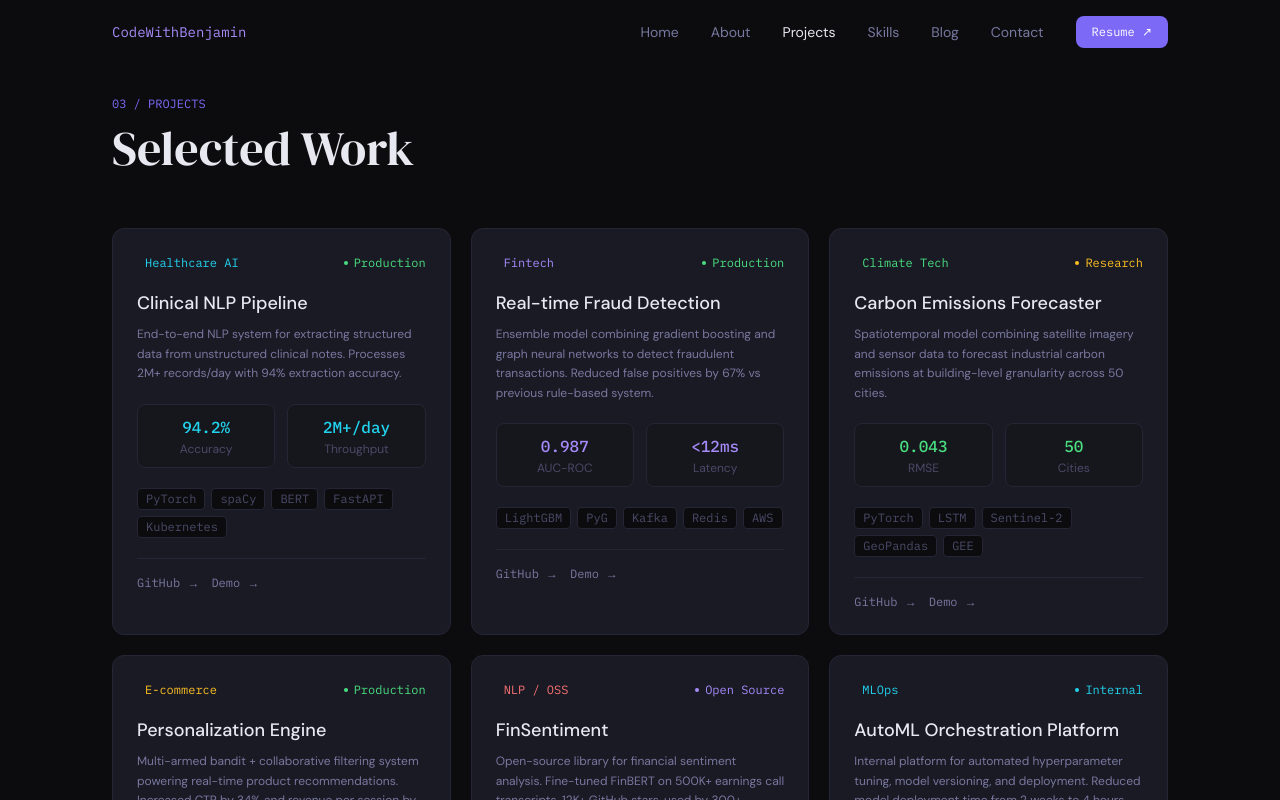
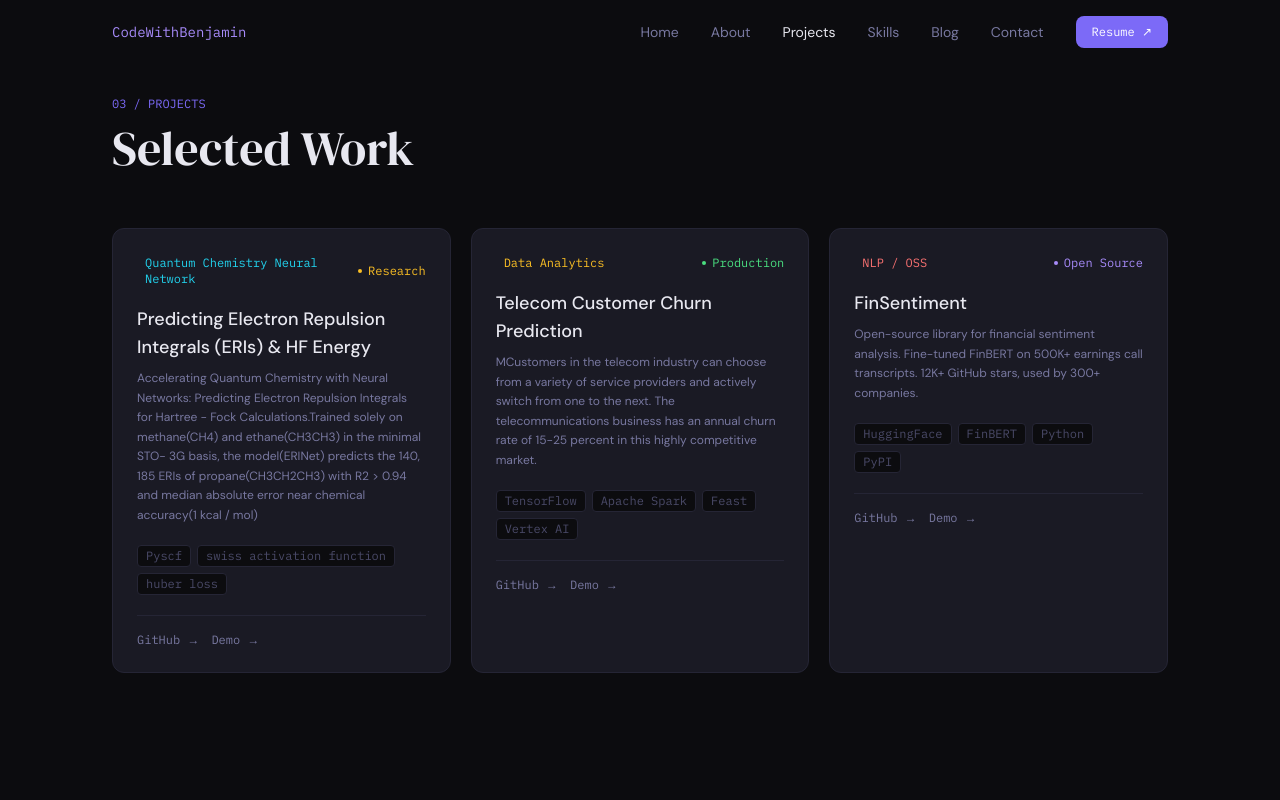
Before and after one commit to eakelvin/ben-kusi, a Next.js app: page /projects in a window 1280 px wide. Shown: the top 800 px of the page. Built offline with nearby package versions, Linux system fonts and the light colour scheme.

Commit message:
projects

```diff
--- a/src/components/sections/Contact.tsx
+++ b/src/components/sections/Contact.tsx
@@ -31,8 +31,8 @@ export function Contact() {
 
             <div className="space-y-4">
               {[
-                { label: "LinkedIn", val: "https://www.linkedin.com/in/benjamin-kusi-631102232/", href: "#", color: "var(--cyan)" },
-                { label: "GitHub", val: "https://github.com/benkusi10", href: "#", color: "var(--green)" },
+                { label: "LinkedIn", val: "https://www.linkedin.com/in/benjamin-kusi-631102232/", href: "https://www.linkedin.com/in/benjamin-kusi-631102232/", color: "var(--cyan)" },
+                { label: "GitHub", val: "https://github.com/benkusi10", href: "https://github.com/benkusi10", color: "var(--green)" },
                 { label: "Email", val: "kusibenjamin54(@)gmail.com", href: "mailto:kusibenjamin54(@)gmail.com", color: "var(--accent)" },
                 // { label: "Twitter / X", val: "@benkusi10", href: "#", color: "var(--amber)" },
               ].map(l => (
@@ -47,7 +47,7 @@ export function Contact() {
                   </div>
                   <div>
                     <div className="text-xs font-mono" style={{ color: "var(--text-dim)" }}>{l.label}</div>
-                    <div className="text-sm mt-0.5 group-hover:underline" style={{ color: "var(--text)" }}>{l.val}</div>
+                    {/* <div className="text-sm mt-0.5 group-hover:underline" style={{ color: "var(--text)" }}>{l.val}</div> */}
                   </div>
                 </a>
               ))}
--- a/src/components/sections/Projects.tsx
+++ b/src/components/sections/Projects.tsx
@@ -1,61 +1,117 @@
 "use client";
 import { useState } from "react";
+
+// const projects = [
+//   {
+//     id: 1,
+//     tag: "Healthcare AI",
+//     title: "Clinical NLP Pipeline",
+//     description: "End-to-end NLP system for extracting structured data from unstructured clinical notes. Processes 2M+ records/day with 94% extraction accuracy.",
+//     tech: ["PyTorch", "spaCy", "BERT", "FastAPI", "Kubernetes"],
+//     metric1: { label: "Accuracy", val: "94.2%" },
+//     metric2: { label: "Throughput", val: "2M+/day" },
+//     color: "var(--cyan)",
+//     status: "Production",
+//     github: "#",
+//     demo: "#",
+//   },
+//   {
+//     id: 2,
+//     tag: "Fintech",
+//     title: "Real-time Fraud Detection",
+//     description: "Ensemble model combining gradient boosting and graph neural networks to detect fraudulent transactions. Reduced false positives by 67% vs previous rule-based system.",
+//     tech: ["LightGBM", "PyG", "Kafka", "Redis", "AWS"],
+//     metric1: { label: "AUC-ROC", val: "0.987" },
+//     metric2: { label: "Latency", val: "<12ms" },
+//     color: "var(--accent-2)",
+//     status: "Production",
+//     github: "#",
+//     demo: "#",
+//   },
+//   {
+//     id: 3,
+//     tag: "Climate Tech",
+//     title: "Carbon Emissions Forecaster",
+//     description: "Spatiotemporal model combining satellite imagery and sensor data to forecast industrial carbon emissions at building-level granularity across 50 cities.",
+//     tech: ["PyTorch", "LSTM", "Sentinel-2", "GeoPandas", "GEE"],
+//     metric1: { label: "RMSE", val: "0.043" },
+//     metric2: { label: "Cities", val: "50" },
+//     color: "var(--green)",
+//     status: "Research",
+//     github: "#",
+//     demo: "#",
+//   },
+//   {
+//     id: 4,
+//     tag: "E-commerce",
+//     title: "Personalization Engine",
+//     description: "Multi-armed bandit + collaborative filtering system powering real-time product recommendations. Increased CTR by 34% and revenue per session by 21%.",
+//     tech: ["TensorFlow", "Apache Spark", "Feast", "Vertex AI"],
+//     metric1: { label: "CTR lift", val: "+34%" },
+//     metric2: { label: "Rev/session", val: "+21%" },
+//     color: "var(--amber)",
+//     status: "Production",
+//     github: "#",
+//     demo: "#",
+//   },
+//   {
+//     id: 5,
+//     tag: "NLP / OSS",
+//     title: "FinSentiment",
+//     description: "Open-source library for financial sentiment analysis. Fine-tuned FinBERT on 500K+ earnings call transcripts. 12K+ GitHub stars, used by 300+ companies.",
+//     tech: ["HuggingFace", "FinBERT", "Python", "PyPI"],
+//     metric1: { label: "GitHub ★", val: "12.4K" },
+//     metric2: { label: "Downloads", val: "2M+/mo" },
+//     color: "var(--rose)",
+//     status: "Open Source",
+//     github: "#",
+//     demo: "#",
+//   },
+//   {
+//     id: 6,
+//     tag: "MLOps",
+//     title: "AutoML Orchestration Platform",
+//     description: "Internal platform for automated hyperparameter tuning, model versioning, and deployment. Reduced model deployment time from 2 weeks to 4 hours.",
+//     tech: ["Ray Tune", "MLflow", "Airflow", "FastAPI", "Terraform"],
+//     metric1: { label: "Deploy time", val: "4hrs" },
+//     metric2: { label: "Models/mo", val: "200+" },
+//     color: "var(--cyan)",
+//     status: "Internal",
+//     github: "#",
+//     demo: "#",
+//   },
+// ];
 
 const projects = [
   {
     id: 1,
-    tag: "Healthcare AI",
-    title: "Clinical NLP Pipeline",
-    description: "End-to-end NLP system for extracting structured data from unstructured clinical notes. Processes 2M+ records/day with 94% extraction accuracy.",
-    tech: ["PyTorch", "spaCy", "BERT", "FastAPI", "Kubernetes"],
-    metric1: { label: "Accuracy", val: "94.2%" },
+    tag: "Quantum Chemistry Neural Network",
+    title: "Predicting Electron Repulsion Integrals (ERIs) & HF Energy",
+    description: "Accelerating Quantum Chemistry with Neural Networks: Predicting Electron Repulsion Integrals for Hartree - Fock Calculations.Trained solely on methane(CH4) and ethane(CH3CH3) in the minimal STO- 3G basis, the model(ERINet) predicts the 140, 185 ERIs of propane(CH3CH2CH3) with R2 > 0.94 and median absolute error near chemical accuracy(1 kcal / mol)",
+    tech: ["Pyscf", "swiss activation function", "huber loss",],
+    metric1: { label: "RMSE", val: "94%" },
     metric2: { label: "Throughput", val: "2M+/day" },
     color: "var(--cyan)",
-    status: "Production",
-    github: "#",
+    status: "Research",
+    github: "https://github.com/benkusi10/Predicting-Electron-Repulsion-Integrals-ERIs-HF-Energy",
     demo: "#",
   },
+
   {
     id: 2,
-    tag: "Fintech",
-    title: "Real-time Fraud Detection",
-    description: "Ensemble model combining gradient boosting and graph neural networks to detect fraudulent transactions. Reduced false positives by 67% vs previous rule-based system.",
-    tech: ["LightGBM", "PyG", "Kafka", "Redis", "AWS"],
-    metric1: { label: "AUC-ROC", val: "0.987" },
-    metric2: { label: "Latency", val: "<12ms" },
-    color: "var(--accent-2)",
-    status: "Production",
-    github: "#",
-    demo: "#",
-  },
-  {
-    id: 3,
-    tag: "Climate Tech",
-    title: "Carbon Emissions Forecaster",
-    description: "Spatiotemporal model combining satellite imagery and sensor data to forecast industrial carbon emissions at building-level granularity across 50 cities.",
-    tech: ["PyTorch", "LSTM", "Sentinel-2", "GeoPandas", "GEE"],
-    metric1: { label: "RMSE", val: "0.043" },
-    metric2: { label: "Cities", val: "50" },
-    color: "var(--green)",
-    status: "Research",
-    github: "#",
-    demo: "#",
-  },
-  {
-    id: 4,
-    tag: "E-commerce",
-    title: "Personalization Engine",
-    description: "Multi-armed bandit + collaborative filtering system powering real-time product recommendations. Increased CTR by 34% and revenue per session by 21%.",
+    tag: "Data Analytics",
+    title: "Telecom Customer Churn Prediction",
+    description: "MCustomers in the telecom industry can choose from a variety of service providers and actively switch from one to the next. The telecommunications business has an annual churn rate of 15-25 percent in this highly competitive market.",
     tech: ["TensorFlow", "Apache Spark", "Feast", "Vertex AI"],
     metric1: { label: "CTR lift", val: "+34%" },
     metric2: { label: "Rev/session", val: "+21%" },
     color: "var(--amber)",
     status: "Production",
-    github: "#",
+    github: "https://github.com/benkusi10/Telecom-Customer-Churn-Prediction/blob/main/README.md",
     demo: "#",
   },
   {
-    id: 5,
+    id: 3,
     tag: "NLP / OSS",
     title: "FinSentiment",
     description: "Open-source library for financial sentiment analysis. Fine-tuned FinBERT on 500K+ earnings call transcripts. 12K+ GitHub stars, used by 300+ companies.",
@@ -64,22 +120,10 @@ const projects = [
     metric2: { label: "Downloads", val: "2M+/mo" },
     color: "var(--rose)",
     status: "Open Source",
-    github: "#",
+    github: "https://github.com/benkusi10/Natural-Language-Processing-",
     demo: "#",
   },
-  {
-    id: 6,
-    tag: "MLOps",
-    title: "AutoML Orchestration Platform",
-    description: "Internal platform for automated hyperparameter tuning, model versioning, and deployment. Reduced model deployment time from 2 weeks to 4 hours.",
-    tech: ["Ray Tune", "MLflow", "Airflow", "FastAPI", "Terraform"],
-    metric1: { label: "Deploy time", val: "4hrs" },
-    metric2: { label: "Models/mo", val: "200+" },
-    color: "var(--cyan)",
-    status: "Internal",
-    github: "#",
-    demo: "#",
-  },
+
 ];
 
 const statusColor: Record<string, string> = {
@@ -128,14 +172,14 @@ export function Projects() {
               <p className="text-xs leading-relaxed mb-5" style={{ color: "var(--text-muted)" }}>{p.description}</p>
 
               {/* Metrics */}
-              <div className="grid grid-cols-2 gap-3 mb-5">
+              {/* <div className="grid grid-cols-2 gap-3 mb-5">
                 {[p.metric1, p.metric2].map(m => (
                   <div key={m.label} className="p-2.5 rounded-lg text-center" style={{ background: "var(--bg-3)", border: "1px solid var(--border)" }}>
                     <div className="text-base font-mono font-medium" style={{ color: p.color }}>{m.val}</div>
                     <div className="text-xs mt-0.5" style={{ color: "var(--text-dim)" }}>{m.label}</div>
                   </div>
                 ))}
-              </div>
+              </div> */}
 
               {/* Tech stack */}
               <div className="flex flex-wrap gap-1.5 mb-5">
```
